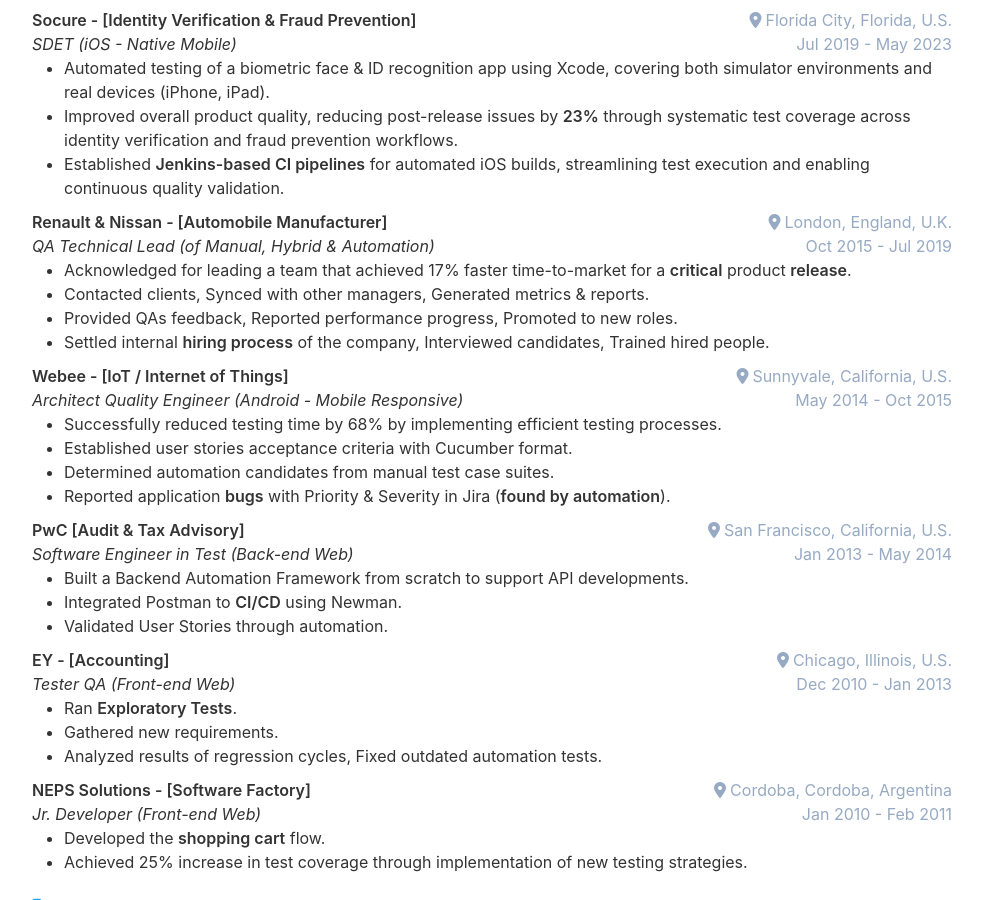
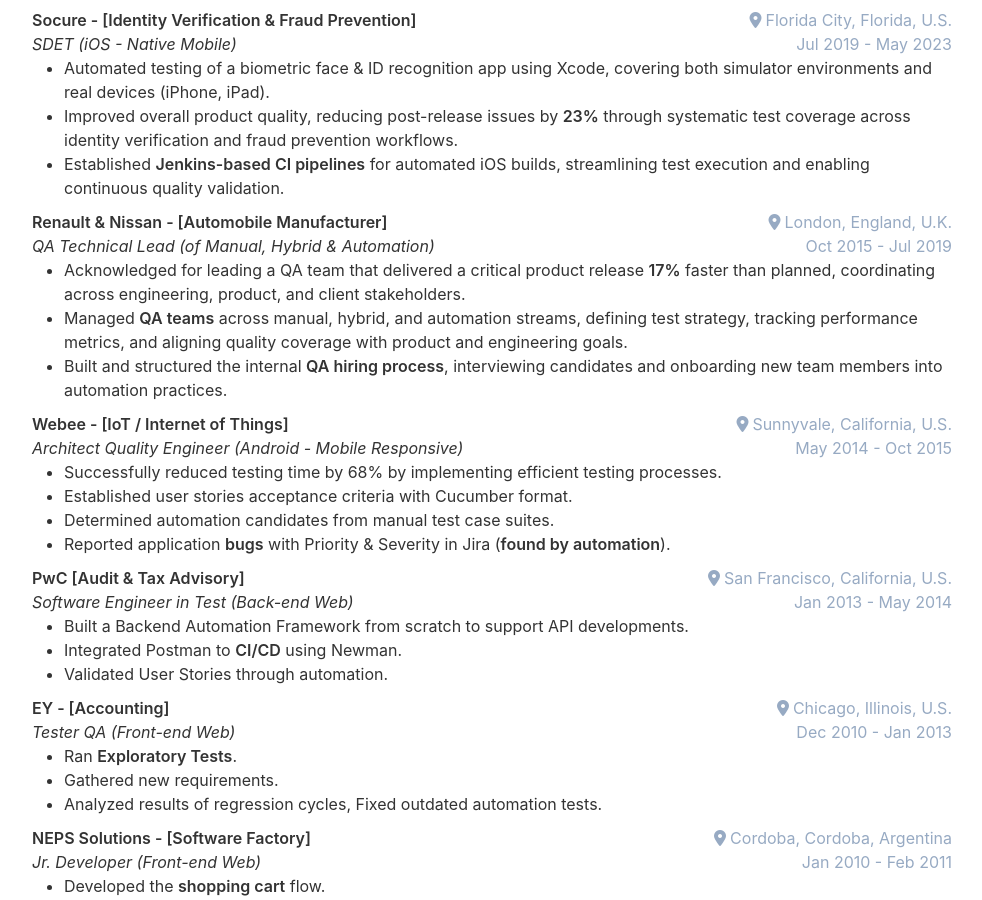
Before and after one commit to cvera08/full-resume, a Jekyll site: the page built from index.html, in a window 1280 px wide and 900 px high, scrolled down 3323 px. Shown: the whole window, without its empty margins (148-1130 px from the left). Built offline with Jekyll 4.4.1, drawn with Linux system fonts in a browser that asks for light colours.

Commit message:
feat(cv): rewrite Renault & Nissan bullets with LinkedIn phrasing

```diff
--- a/_data/data.yml
+++ b/_data/data.yml
@@ -178,10 +178,9 @@ experience:
       role: QA Technical Lead (of Manual, Hybrid & Automation)
       location: London, England, U.K.
       description: |
-        - Acknowledged for leading a team that achieved 17% faster time-to-market for a **critical** product **release**.
-        - Contacted clients, Synced with other managers, Generated metrics & reports.
-        - Provided QAs feedback, Reported performance progress, Promoted to new roles.
-        - Settled internal **hiring process** of the company, Interviewed candidates, Trained hired people.
+        - Acknowledged for leading a QA team that delivered a critical product release **17%** faster than planned, coordinating across engineering, product, and client stakeholders.
+        - Managed **QA teams** across manual, hybrid, and automation streams, defining test strategy, tracking performance metrics, and aligning quality coverage with product and engineering goals.
+        - Built and structured the internal **QA hiring process**, interviewing candidates and onboarding new team members into automation practices.
 
     - company: Webee - [IoT / Internet of Things]
       link:
```
